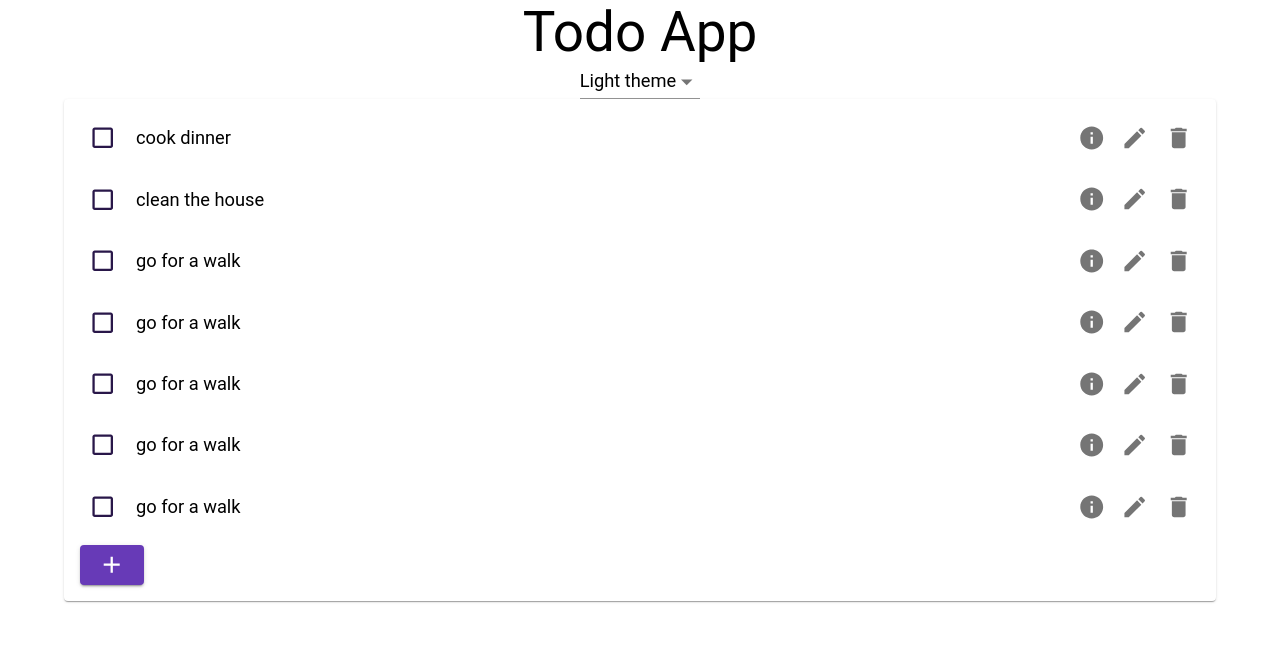
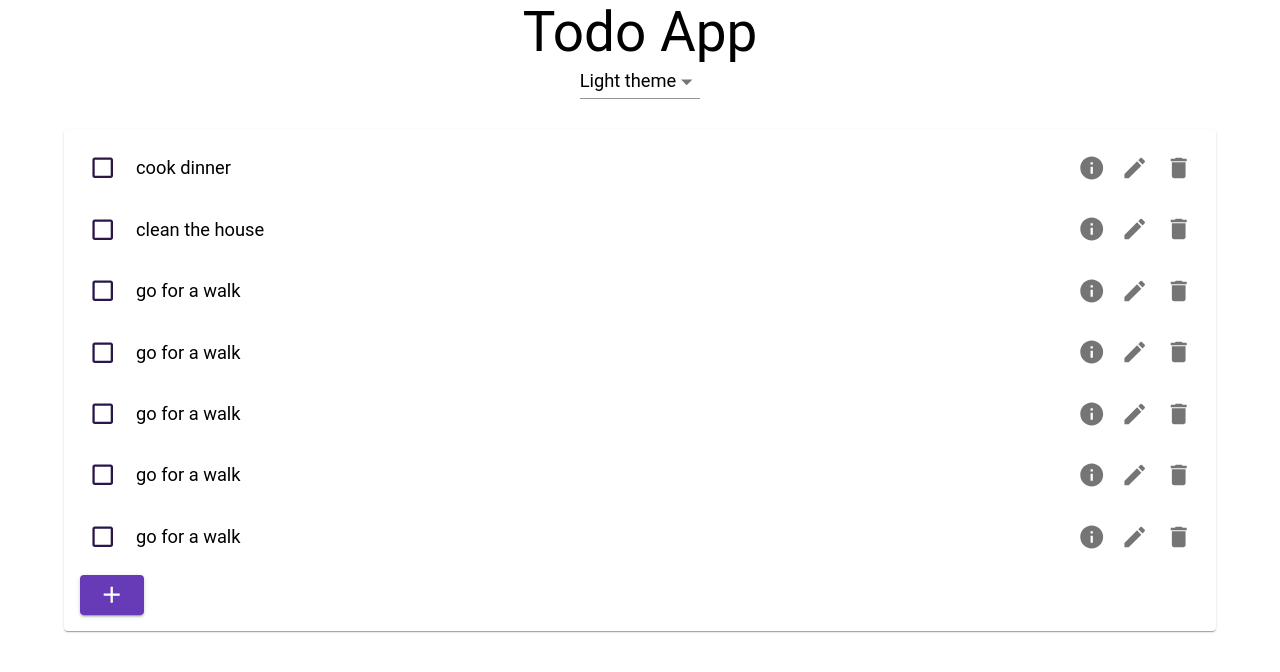
Before and after one commit to jacobstrazhevskyi/todo-app-1, a React (Create React App) app: page /#/ in a window 1280 px wide. Shown: the top 672 px of the page. Built offline with nearby package versions, Linux system fonts and the light colour scheme.

Commit message:
added margin to bottom of menu

```diff
--- a/src/components/ThemeSwitchMenu/ThemeSwitchMenu.tsx
+++ b/src/components/ThemeSwitchMenu/ThemeSwitchMenu.tsx
@@ -30,6 +30,7 @@ const prepareThemeName = (selectedThemeName: string) => {
 
 const CentredSelectMenu = styled(Select)({
   margin: '0 auto',
+  marginBottom: '30px',
 });
 
 export const ThemeSwitchMenu: React.FC = () => {
```
